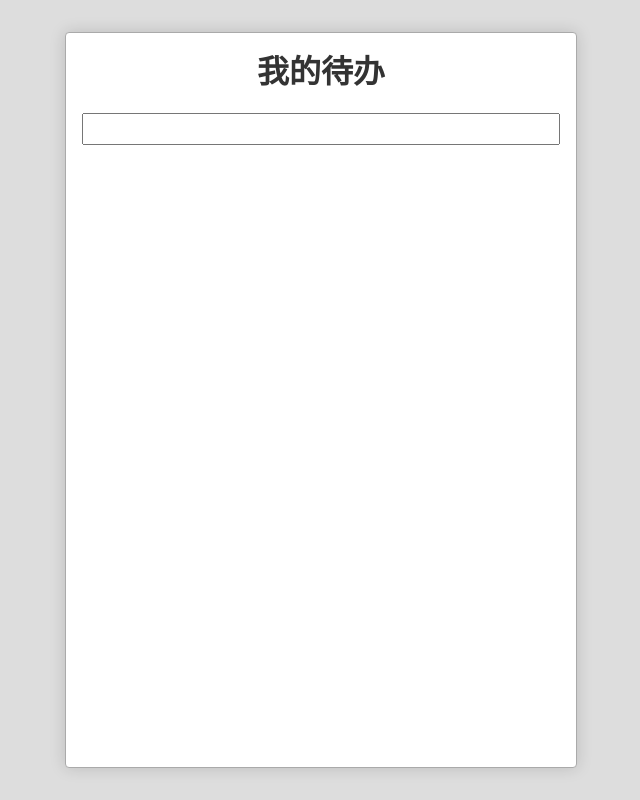
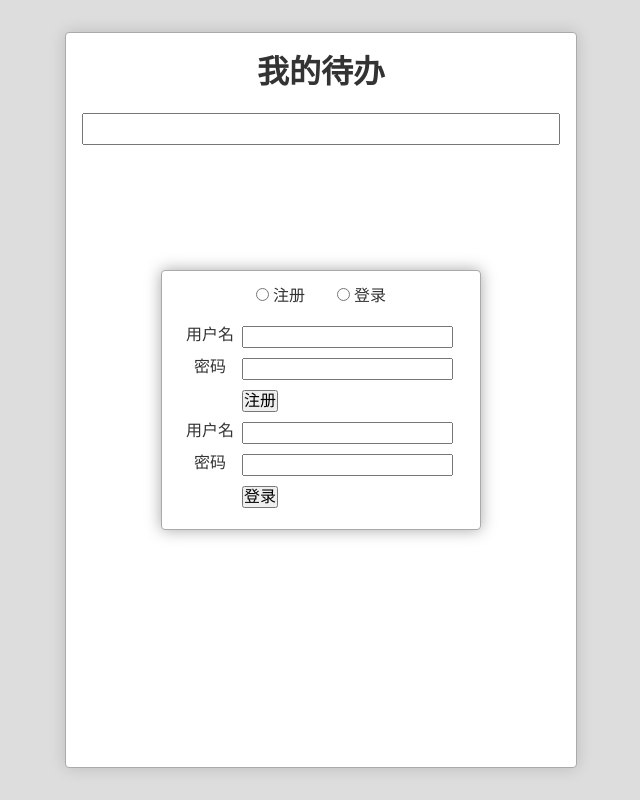
Before and after one commit to ZhaolYang/reactDemo, a React (Create React App) app: page / in a window 1280 px wide. Shown: the whole page, without its empty margins (319-959 px from the left). Built offline with nearby package versions, Linux system fonts and the light colour scheme.

Commit message:
add userDialog

```diff
--- a/src/App.js
+++ b/src/App.js
@@ -4,6 +4,7 @@
 import './App.css';
 import TodoInput from './TodoInput';
 import TodoItem from './TodoItem';
+import UserDialog from './UserDialog'
 
 class App extends Component {
   constructor(props){
@@ -37,6 +38,7 @@
         <ol className="todoList">
           {todos}
         </ol>
+        <UserDialog />
       </div>
     );
   }
--- /dev/null
+++ b/src/UserDialog.css
@@ -0,0 +1,21 @@
+
+.UserDialog-Wrapper{
+  /*全屏*/      position: fixed; top: 0; left: 0; bottom: 0; right: 0;
+  /*内容居中*/  display: flex; justify-content: center; align-items: center;
+}
+.UserDialog{
+  border: 1px solid;
+  border-radius: 4px;
+  min-width: 20em;
+  background: white;
+  border: 1px solid #aaa;
+  box-shadow: 0 0 1em hsla(0,0%,0%,0.35);
+}
+.UserDialog > nav:first-child{ padding: 1em; }
+.UserDialog > nav:first-child input[type=radio]:not(:first-child){ margin-left: 2em; }
+
+.UserDialog > .panes { padding: 0 1em 1em; }
+
+.UserDialog form>.row{ display: flex; padding: .3em 0; }
+.UserDialog form>.row>label:first-child{ width: 4em; }
+.UserDialog form>.row.actions{ padding-left: 4em; }
--- /dev/null
+++ b/src/UserDialog.js
@@ -0,0 +1,45 @@
+import React, { Component } from 'react';
+import './UserDialog.css';
+
+export default class UserDialog extends Component{
+  render(){
+    return (
+      <div className="UserDialog-Wrapper">
+      <div className="UserDialog">
+        <nav>
+          <input type="radio"/> 注册
+          <input type="radio"/> 登录
+        </nav>
+        <div className="panes">
+          <form className="signUp"> {/* 注册*/}
+            <div className="row">
+              <label>用户名</label>
+              <input type="text"/>
+            </div>
+            <div className="row">
+              <label>密码</label>
+              <input type="password"/>
+            </div>
+            <div className="row actions">
+              <button type="submit">注册</button>
+            </div>
+          </form>
+          <form className="signIn"> {/* 登录*/}
+            <div className="row">
+              <label>用户名</label>
+              <input type="text"/>
+            </div>
+            <div className="row">
+              <label>密码</label>
+              <input type="password"/>
+            </div>
+            <div className="row actions">
+              <button type="submit">登录</button>
+            </div>
+          </form>
+        </div>
+      </div>
+    </div>
+    )
+  }
+}
```
